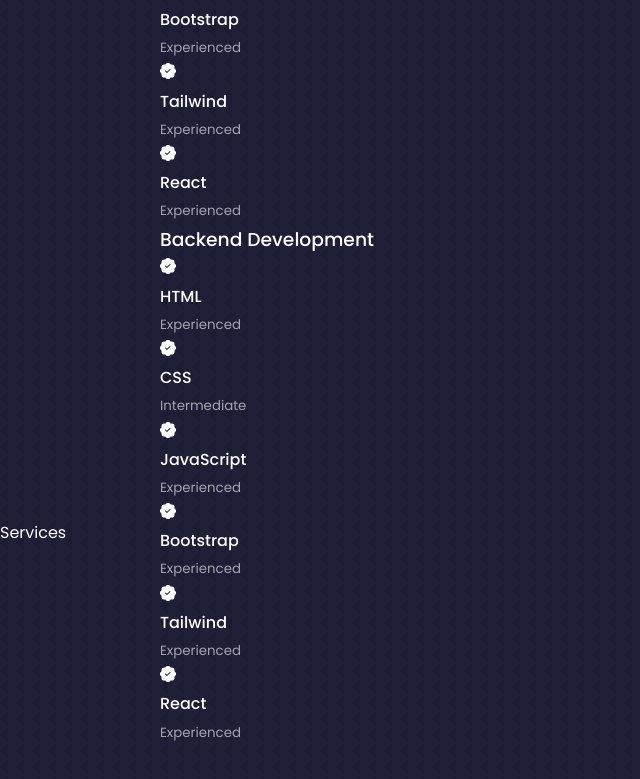
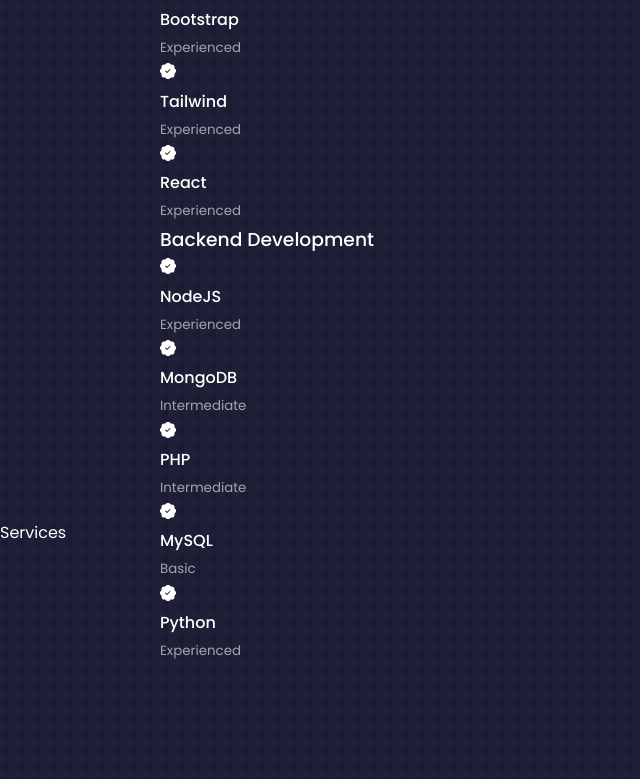
Before and after one commit to GiuliaIvan/portfolio-updatedVersion, a React (Create React App) app: page / in a window 1280 px wide. Shown: the part 2265-3044 px from the top of the page, without its empty margins (0-640 px from the left). Built offline with nearby package versions, Linux system fonts and the light colour scheme.

Commit message:
Update experience.jsx

```diff
--- a/src/components/experience/experience.jsx
+++ b/src/components/experience/experience.jsx
@@ -44,37 +44,34 @@
             </article>
           </div>
         </div>
+        {/* END OF FRONTEND */}
+
         <div className="experience__backend">
           <h3>Backend Development</h3>
           <div className="experience__content">
             <article className="experience__details">
               <BsPatchCheckFill />
-              <h4>HTML</h4>
+              <h4>NodeJS</h4>
               <small className="text-light">Experienced</small>
             </article>
             <article className="experience__details">
               <BsPatchCheckFill />
-              <h4>CSS</h4>
+              <h4>MongoDB</h4>
               <small className="text-light">Intermediate</small>
             </article>
             <article className="experience__details">
               <BsPatchCheckFill />
-              <h4>JavaScript</h4>
-              <small className="text-light">Experienced</small>
+              <h4>PHP</h4>
+              <small className="text-light">Intermediate</small>
             </article>
             <article className="experience__details">
               <BsPatchCheckFill />
-              <h4>Bootstrap</h4>
-              <small className="text-light">Experienced</small>
+              <h4>MySQL</h4>
+              <small className="text-light">Basic</small>
             </article>
             <article className="experience__details">
               <BsPatchCheckFill />
-              <h4>Tailwind</h4>
-              <small className="text-light">Experienced</small>
-            </article>
-            <article className="experience__details">
-              <BsPatchCheckFill />
-              <h4>React</h4>
+              <h4>Python</h4>
               <small className="text-light">Experienced</small>
             </article>
           </div>
```
